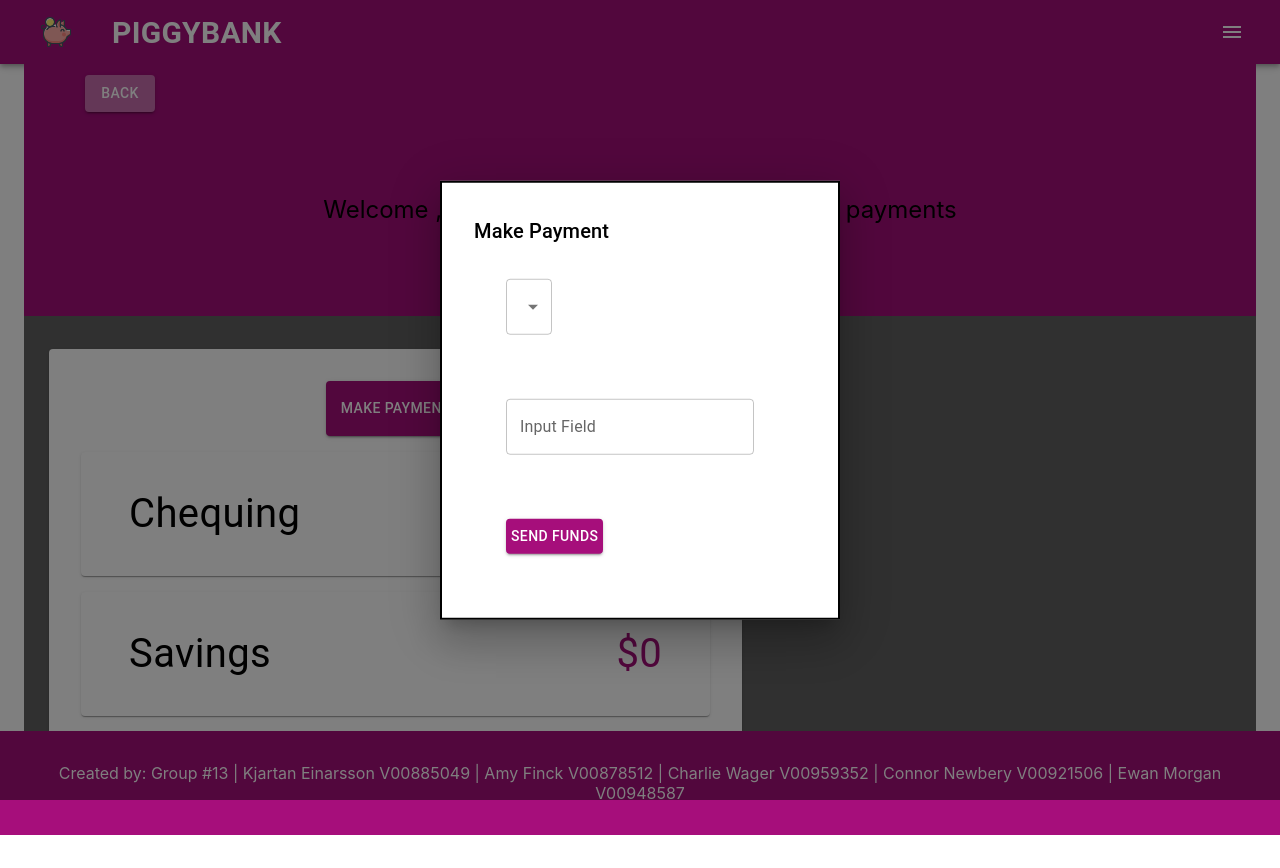
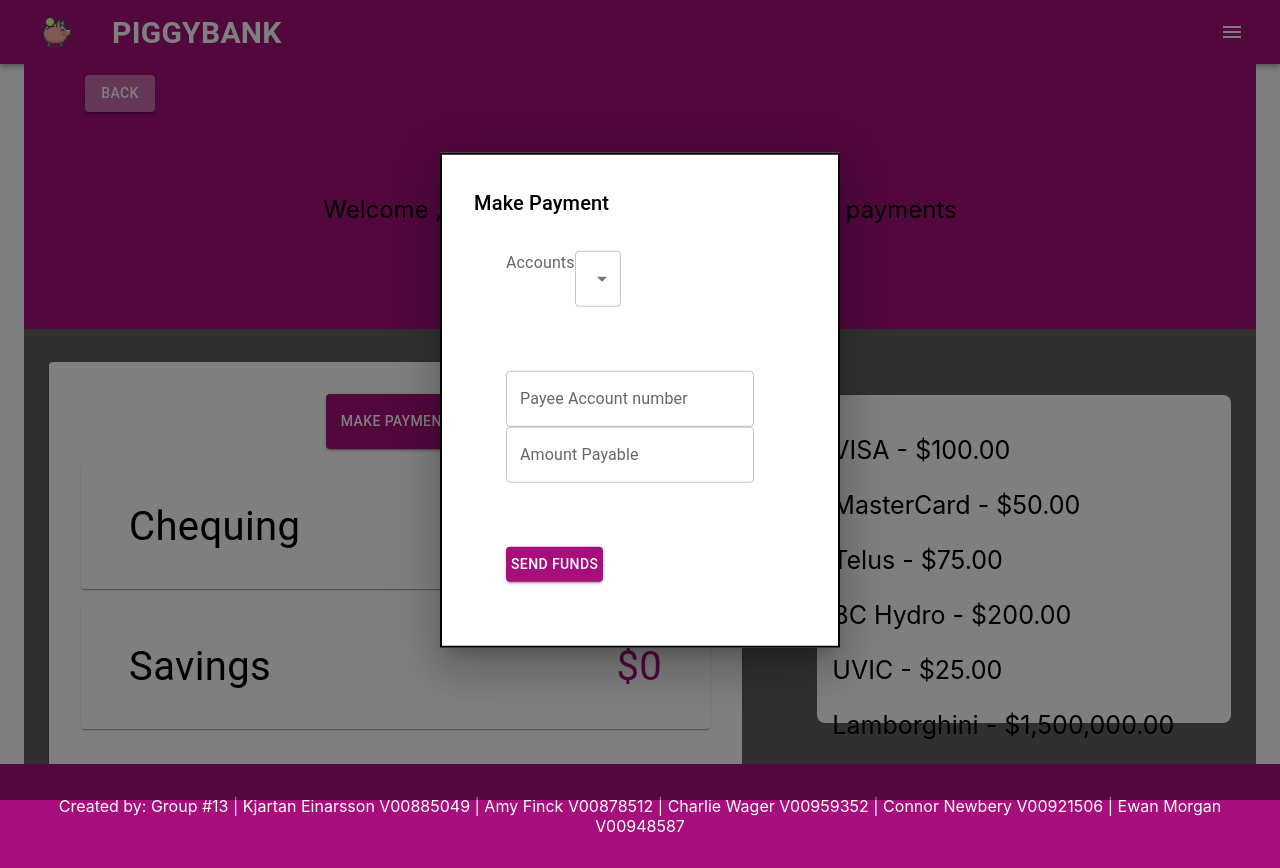
Before and after one commit to KjartanE/Seng371Project, a Next.js app in the folder app/: page /bankPages/payments in a window 1280 px wide. Both pictures are taken after a click on the button "MAKE PAYMENT". Before the commit the page ends 835 px from the top, so only its background shows below. Built offline with nearby package versions, Linux system fonts and the light colour scheme.

Commit message:
Added some fake payees, adjusted payment popup to include a payee number

```diff
--- a/app/src/components/main/SubtractFunds.tsx
+++ b/app/src/components/main/SubtractFunds.tsx
@@ -1,4 +1,4 @@
-import { Button, Select, TextField, Typography, MenuItem } from "@mui/material"
+import { Button, Select, TextField, Typography, MenuItem, FormControl, InputLabel } from "@mui/material"
 import { Box } from "@mui/system"
 import React from "react"
 import { Formik } from "formik"
@@ -10,7 +10,7 @@ export const transactionSchema = Yup.object().shape({
   account: Yup.string().required("Required"),
 })
 
-export default function AddFunds(props: { handleClose: () => void }) {
+export default function SubtractFunds(props: { handleClose: () => void }) {
   const accountContext = useAcc()
 
   const sendTransaction = async (values: {
@@ -56,9 +56,17 @@ export default function AddFunds(props: { handleClose: () => void }) {
                   sx={{
                     flexGrow: 0,
                     display: { xs: "none", md: "flex" },
+                    width:300,
                   }}
                 >
-                  <Select onChange={handleChange} name="account">
+                  <InputLabel id="accounts-label">Accounts</InputLabel>
+                  <Select
+                    labelId="accounts-label"
+                    onChange={handleChange}
+                    name="account"
+                    label="Accounts"
+                    variant="outlined"
+                    >
                     <MenuItem value="checking">Chequings</MenuItem>
                     <MenuItem value="savings">Savings</MenuItem>
                   </Select>
@@ -70,12 +78,20 @@ export default function AddFunds(props: { handleClose: () => void }) {
                     display: { xs: "none", md: "flex" },
                   }}
                 >
+                  <FormControl>
+                  <TextField
+                    onChange={handleChange}
+                    type="string"
+                    label="Payee Account number"
+                    name="amount"
+                  />
                   <TextField
                     onChange={handleChange}
                     type="number"
-                    label="Input Field"
+                    label="Amount Payable"
                     name="amount"
                   />
+                  </FormControl>
                 </Box>
 
                 <Box
--- a/app/src/components/main/payments.tsx
+++ b/app/src/components/main/payments.tsx
@@ -4,7 +4,7 @@ import { theme } from "@/styles/appTheme"
 import { useAcc } from "@/context/AccountContext"
 import { useRouter } from "next/router"
 import React from "react"
-import AddFunds from "./SubtractFunds"
+import SubtractFunds from "./SubtractFunds"
 
 export const accountComponent = (value: number, title: string) => {
   return (
@@ -66,7 +66,7 @@ export default function Accounts() {
         aria-labelledby="modal-modal-title"
         aria-describedby="modal-modal-description"
       >
-        <AddFunds handleClose={handleClose} />
+        <SubtractFunds handleClose={handleClose} />
       </Modal>
       <Paper elevation={1}>
         <Box p={4}>
--- a/app/src/pages/bankPages/payments.tsx
+++ b/app/src/pages/bankPages/payments.tsx
@@ -73,6 +73,32 @@ export default function Main() {
               <Accounts />
             </Grid>
           </Grid>
+          <Box
+            sx={{
+              bgcolor: "#ffffff",
+              color: "#000000",
+              borderRadius: 2,
+              width: "35%",
+              height: "80%",
+              padding: "15px",
+              fontSize: "25",
+              display: "flex",
+              flexDirection: "column",
+              alignItems: "flex-start",
+              justifyContent: "flex-start",
+              textAlign: "left",
+            }}
+          >
+            <div style={{ fontSize: "25px" }}>
+              <p>VISA - $100.00</p>
+              <p>MasterCard - $50.00</p>
+              <p>Telus - $75.00</p>
+              <p>BC Hydro - $200.00</p>
+              <p>UVIC - $25.00</p>
+              <p>Lamborghini - $1,500,000.00</p>
+            </div>
+            <p style={{ fontSize: "14px" }}>**Please note that it may take up to 3 business days for the payable amount to be updated.</p>
+          </Box>
         </Box>
       </main>
     </>
```
